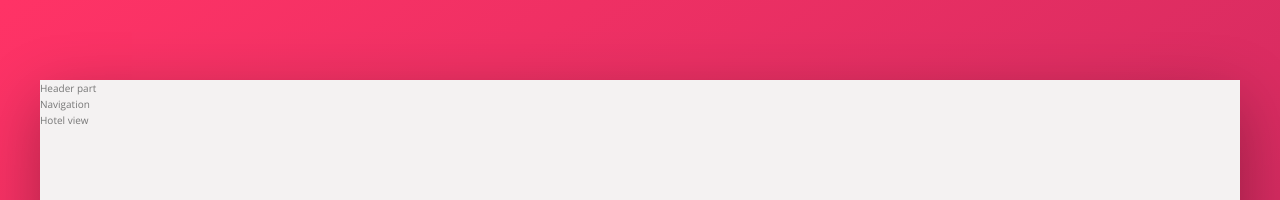
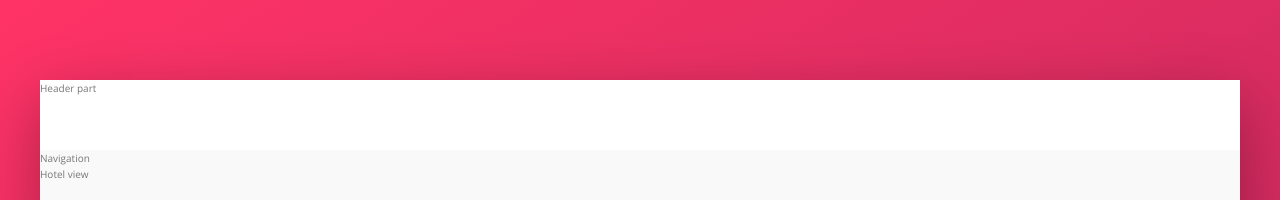
Before and after one commit to AlexJHand/Udemy_Trillo, a plain HTML site: page index.html in a window 1280 px wide. Shown: the top 200 px of the page. Drawn offline with nearby package versions, Linux system fonts and the light colour scheme.

Commit message:
basic header styling complete

```diff
--- a/css/style.css
+++ b/css/style.css
@@ -54,6 +54,11 @@ body {
 .container {
   max-width: 120rem;
   margin: 8rem auto;
-  background-color: var(--color-grey-light-2);
+  background-color: var(--color-grey-light-1);
   box-shadow: var(--shadow-dark);
   min-height: 50rem; }
+
+.header {
+  height: 7rem;
+  background-color: #fff;
+  border-bottom: var(--color-grey-light-2); }
--- a/sass/_layout.scss
+++ b/sass/_layout.scss
@@ -1,14 +1,16 @@
 .container {
     max-width: 120rem;
     margin: 8rem auto;
-    background-color: var(--color-grey-light-2);
+    background-color: var(--color-grey-light-1);
     box-shadow: var(--shadow-dark);
 
     min-height: 50rem;
 }
 
 .header {
-
+    height: 7rem;
+    background-color: #fff;
+    border-bottom: var(--color-grey-light-2)
 }
 
 .content {
```
